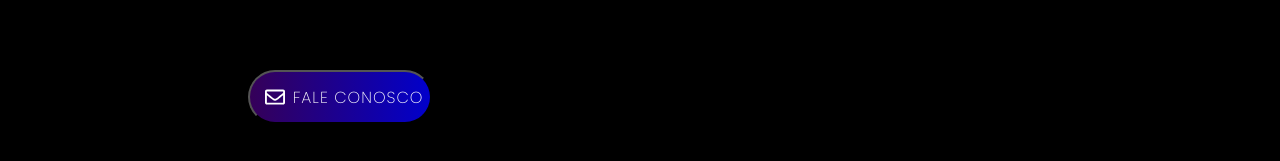
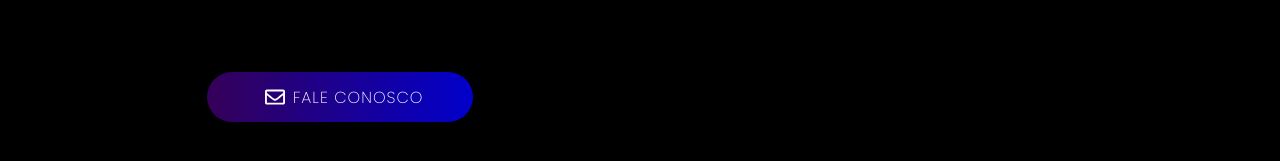
Before and after one commit to oBST01/HigheR, a React (Vite) app: page / in a window 1280 px wide. Shown: the part 1353-1514 px from the top of the page. Built offline with nearby package versions, Linux system fonts and the light colour scheme.

Commit message:
change Button style

```diff
--- a/src/Components/Button/Button.module.css
+++ b/src/Components/Button/Button.module.css
@@ -4,15 +4,16 @@ button.defaultButton {
     justify-content: center;
     align-items: center;
 
-    background: linear-gradient(90deg, rgba(53,0,88,1) 0%, rgba(1,0,203,1) 100%);;
+    background: linear-gradient(90deg, rgba(53,0,88,1) 0%, rgba(1,0,203,1) 100%);
     border-radius: 50px;
     color: white;
 
-    padding: 7px;
+    padding: 7px 50px;
 
     font-size: 2vh;
     letter-spacing: 1px;
     outline: none;
+    border: none;
 
     cursor: pointer;
     transition: 0.2s all;
```
